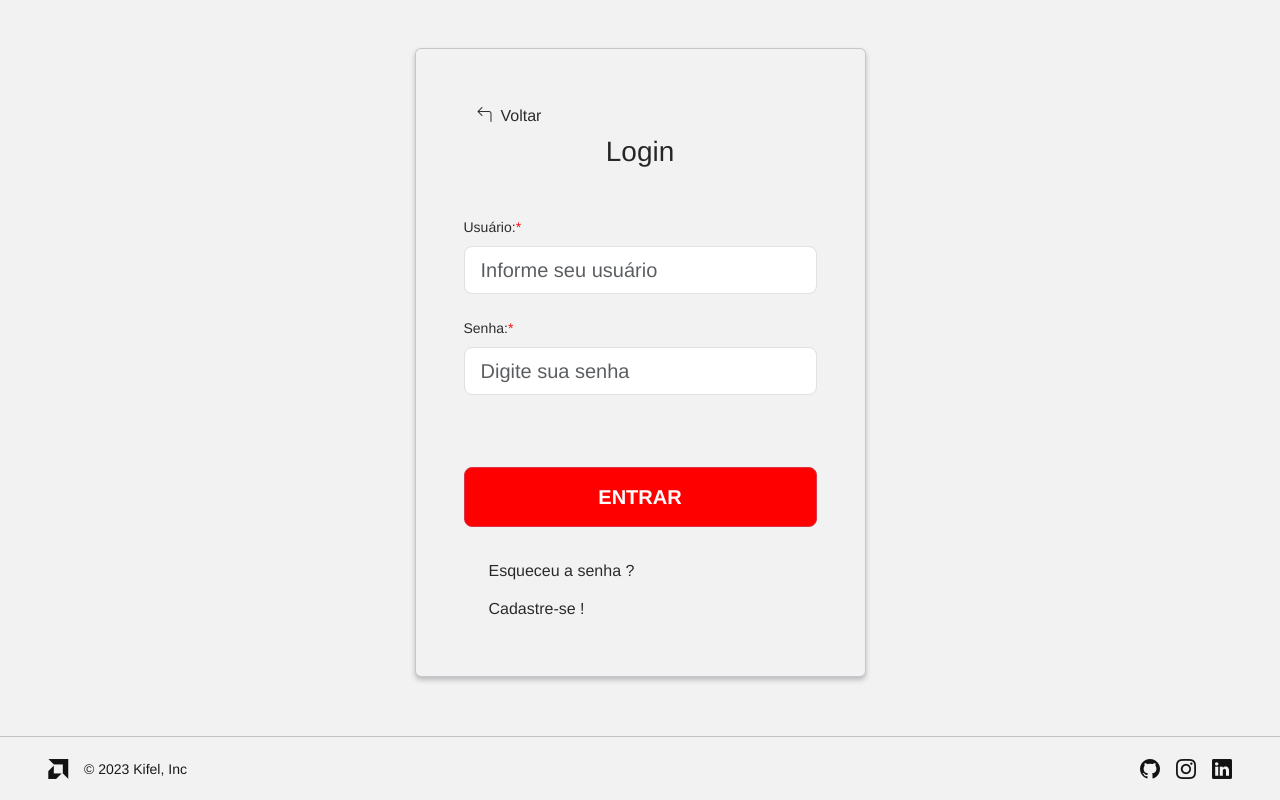
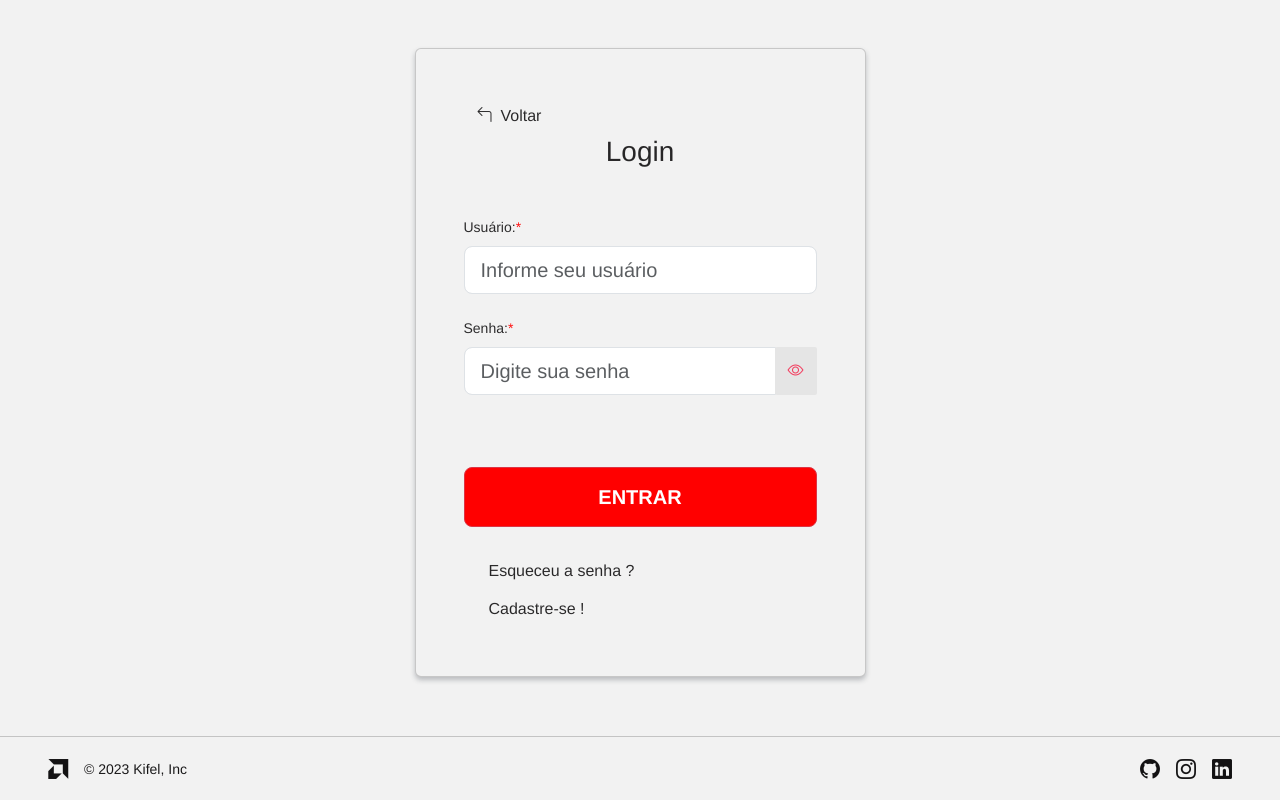
Before and after one commit to kifel/James-Lanches, a React (Vite) app: page /login in a window 1280 px wide. Built offline with nearby package versions, Linux system fonts and the light colour scheme.

Commit message:
feat: adicionando botao de ver senha no login

```diff
--- a/src/pages/Login/index.tsx
+++ b/src/pages/Login/index.tsx
@@ -1,11 +1,18 @@
-import React, { useState } from "react";
+import React, { useEffect, useState } from "react";
 import { useForm } from "react-hook-form";
 import { useNavigate } from "react-router-dom";
 import { toast } from "react-toastify";
 import Footer from "../../components/Footer";
 import { useAuth } from "../../context/AuthProvider/useAuth";
 import api from "../../service/api";
-import { Button, Buttons, ButtonsRows, LoginContainer, LogionSection } from "./styles";
+import {
+  Button,
+  Buttons,
+  ButtonsRows,
+  EyeButton,
+  LoginContainer,
+  LogionSection,
+} from "./styles";
 
 interface login {
   username: string;
@@ -16,11 +23,25 @@ const Login: React.FC = () => {
   const auth = useAuth();
   const navigate = useNavigate();
   const [loading, setLoading] = useState<boolean>(false);
+  const [passwordView, setPasswordView] = useState<boolean>(false);
+  const [passwordIcon, setPasswordIcon] = useState<string>("bi bi-eye");
+  const [passwordInputType, setPasswordInputType] = useState<string>("password");
+
   const {
     handleSubmit,
     register,
     formState: { errors },
   } = useForm<login>();
+
+  useEffect(() => {
+    if (passwordView) {
+      setPasswordIcon("bi bi-eye-slash");
+      setPasswordInputType("");
+    } else {
+      setPasswordIcon("bi bi-eye");
+      setPasswordInputType("password");
+    }
+  }, [passwordView]);
 
   const onSubmit = (data: login) => {
     setLoading(true);
@@ -83,8 +104,9 @@ const Login: React.FC = () => {
                       <label className="form-label" htmlFor="typePasswordX-2">
                         Senha:<span style={{ color: "red" }}>*</span>
                       </label>
+                      <div className="input-group">
                         <input
-                        type="password"
+                          type={passwordInputType}
                           id="typePasswordX-2"
                           className="form-control form-control-lg"
                           placeholder="Digite sua senha"
@@ -92,6 +114,15 @@ const Login: React.FC = () => {
                             required: true,
                           })}
                         />
+                        <div className="input-group-addon">
+                          <EyeButton
+                            className="btn"
+                            onClick={() => setPasswordView(!passwordView)}
+                          >
+                            <i className={passwordIcon}></i>
+                          </EyeButton>
+                        </div>
+                      </div>
                       {errors?.password?.type === "required" && (
                         <p
                           className="mt-1"
--- a/src/pages/Login/styles.ts
+++ b/src/pages/Login/styles.ts
@@ -1,3 +1,4 @@
+import { shade } from "polished";
 import styled, { keyframes } from "styled-components";
 
 export const LogionSection = styled.section`
@@ -35,8 +36,7 @@ type ButtonProps = {
 };
 
 export const Button = styled.button<ButtonProps>`
-  background: ${({ loading }) =>
-    loading === "true" ? "#ccc" : "red"};
+  background: ${({ loading }) => (loading === "true" ? "#ccc" : "red")};
   color: ${({ loading }) => (loading === "true" ? "#333" : "#fff")};
   cursor: ${({ loading }) => (loading === "true" ? "not-allowed" : "pointer")};
   position: relative;
@@ -61,3 +61,19 @@ export const Button = styled.button<ButtonProps>`
     transform: translate(-50%, -50%);
   }
 `;
+
+export const EyeButton = styled.div`
+  display: flex;
+  justify-content: center;
+  align-items: center;
+  color: ${(props) => props.theme.colors.primary};
+  border-radius: 2px;
+  background: ${shade(0.1, "#FFFF")};
+  height: 3rem;
+  width: 100%;
+
+  &:hover {
+    color: ${(props) => props.theme.colors.secondary};
+    background: ${shade(0.2, "#FFFF")};
+  }
+`;
```
Lines whose indentation alone changed are shown as unchanged.
